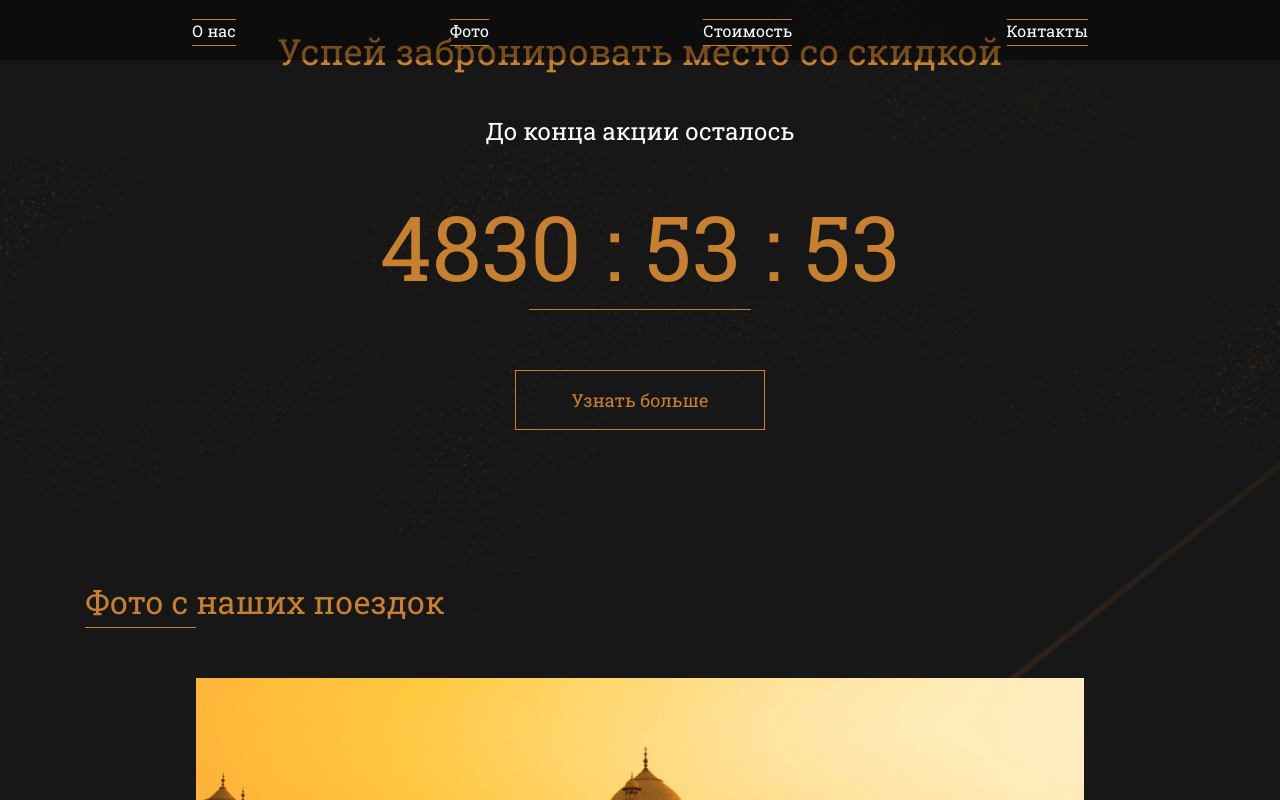
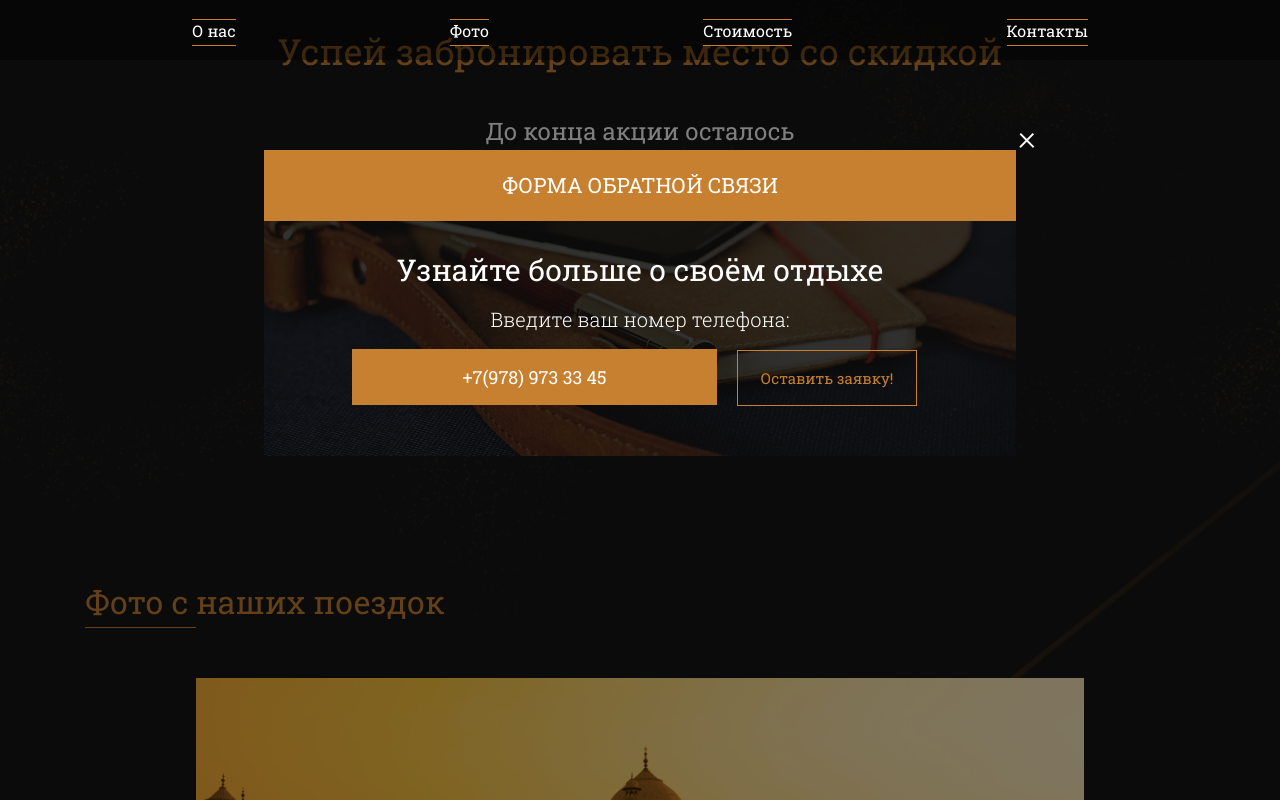
Before and after one commit to Roman-Devel/course-js-project_1, a plain HTML site: page yoga/index.html in a window 1280 px wide. Both pictures are taken after a click on the button "Узнать больше". Shown: the part 1353-2153 px from the top of the page. Drawn offline with Linux system fonts and the light colour scheme.

Commit message:
MyMainProject__ModalWindow

```diff
--- a/yoga/js/script.js
+++ b/yoga/js/script.js
@@ -85,4 +85,22 @@ window.addEventListener('DOMContentLoaded', function() {
 	}
 	setClock('timer', deadline);										// --- 1 аргумент (id блока с таймером в верстке), 2 аргумент (конечная дата)
 
+	// ---------- Реализация Modal Window ---------- \\
+	// --------------------------------------------- \\
+	let more = document.querySelector('.more'),							// --- кнопка узнать больше
+		overlay = document.querySelector('.overlay'),					// --- блок с модальным окном
+		close = document.querySelector('.popup-close');					// --- крестик
+
+	more.addEventListener('click', function() {
+		overlay.style.display = 'block';								// --- показываем модальное окно
+		this.classList.add('more-splash');								// --- добавляем кнопке класс с анимацией
+		document.body.style.overflow = 'hidden';						// --- запрещаем прокрутку страницы
+	});
+
+	close.addEventListener('click', function() {
+		overlay.style.display = 'none';									// --- скрываем модальное окно
+		more.classList.remove('more-splash');							// --- удаляем у кнопки класс с анимацией
+		document.body.style.overflow = '';								// --- снова разрешаем прокрутку страницы
+	});
+
 });
```
Also changed, not shown: yoga/index.html (+4 -2 lines).
